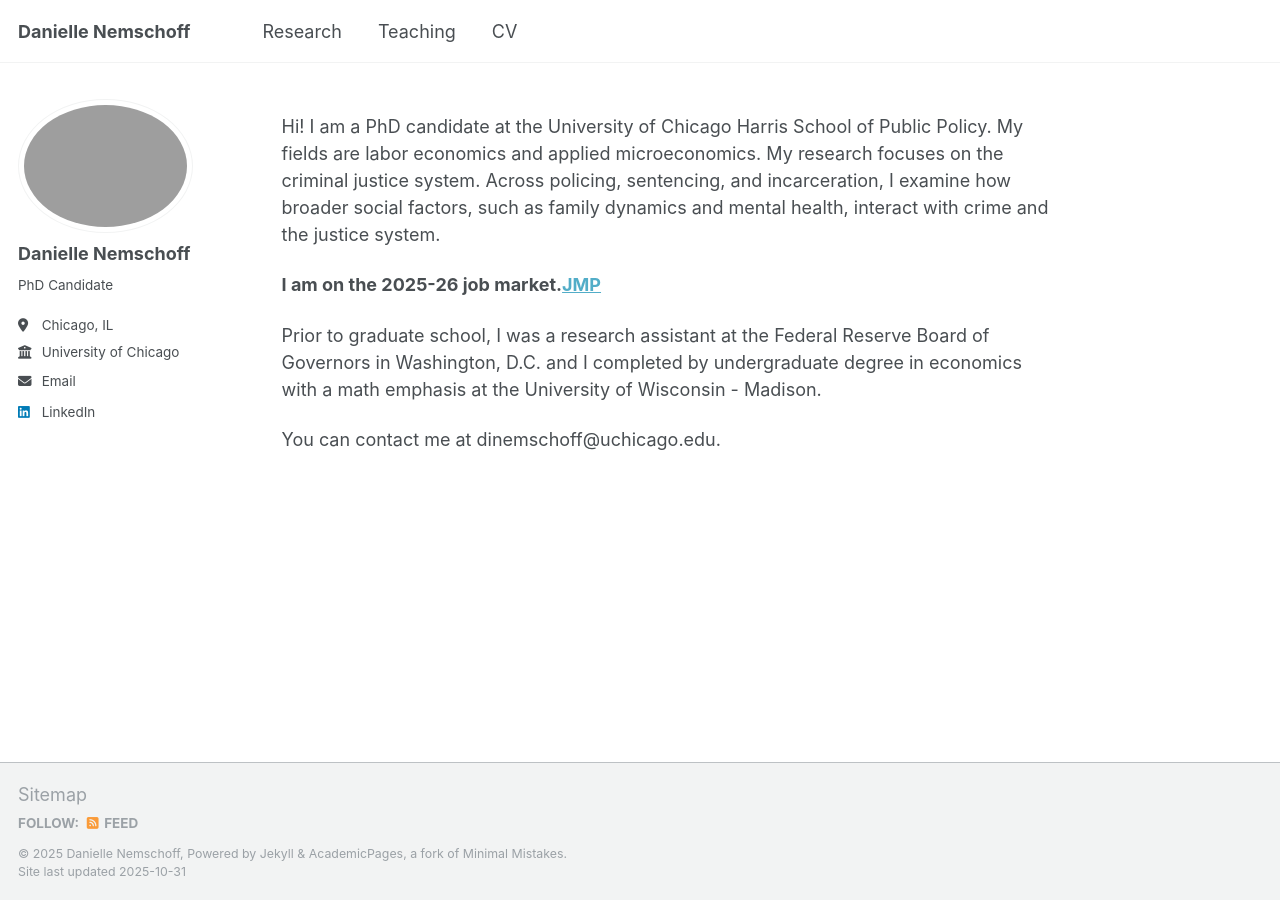
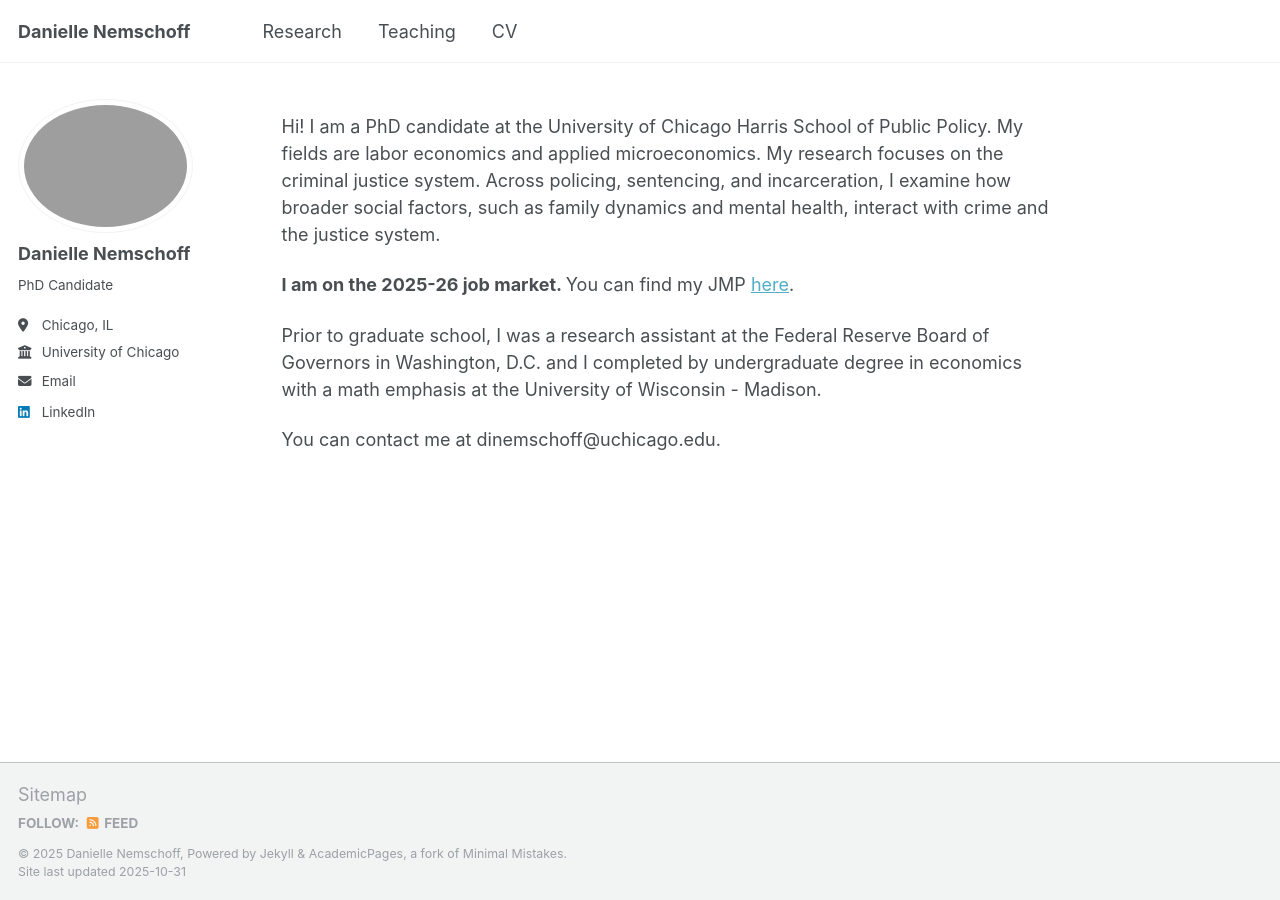
Before and after one commit to daniellenemschoff/daniellenemschoff.github.io, a Jekyll site: the page built from _pages/about.md, in a window 1280 px wide. Built offline with Jekyll 4.4.1, drawn with Linux system fonts in a browser that asks for light colours.

Commit message:
Update about.md

```diff
--- a/_pages/about.md
+++ b/_pages/about.md
@@ -8,7 +8,7 @@ redirect_from:
 ---
 Hi! I am a PhD candidate at the University of Chicago Harris School of Public Policy. My fields are labor economics and applied microeconomics. My research focuses on the criminal justice system. Across policing, sentencing, and incarceration, I examine how broader social factors, such as family dynamics and mental health, interact with crime and the justice system.
 
-<strong>I am on the 2025-26 job market.[JMP](https://bit.ly/nemschoff_JMP) </strong>
+<strong>I am on the 2025-26 job market. </strong>  You can find my JMP [here](https://bit.ly/nemschoff_JMP).
 
 Prior to graduate school, I was a research assistant at the Federal Reserve Board of Governors in Washington, D.C. and I completed by undergraduate degree in economics with a math emphasis at the University of Wisconsin - Madison.
 
```
